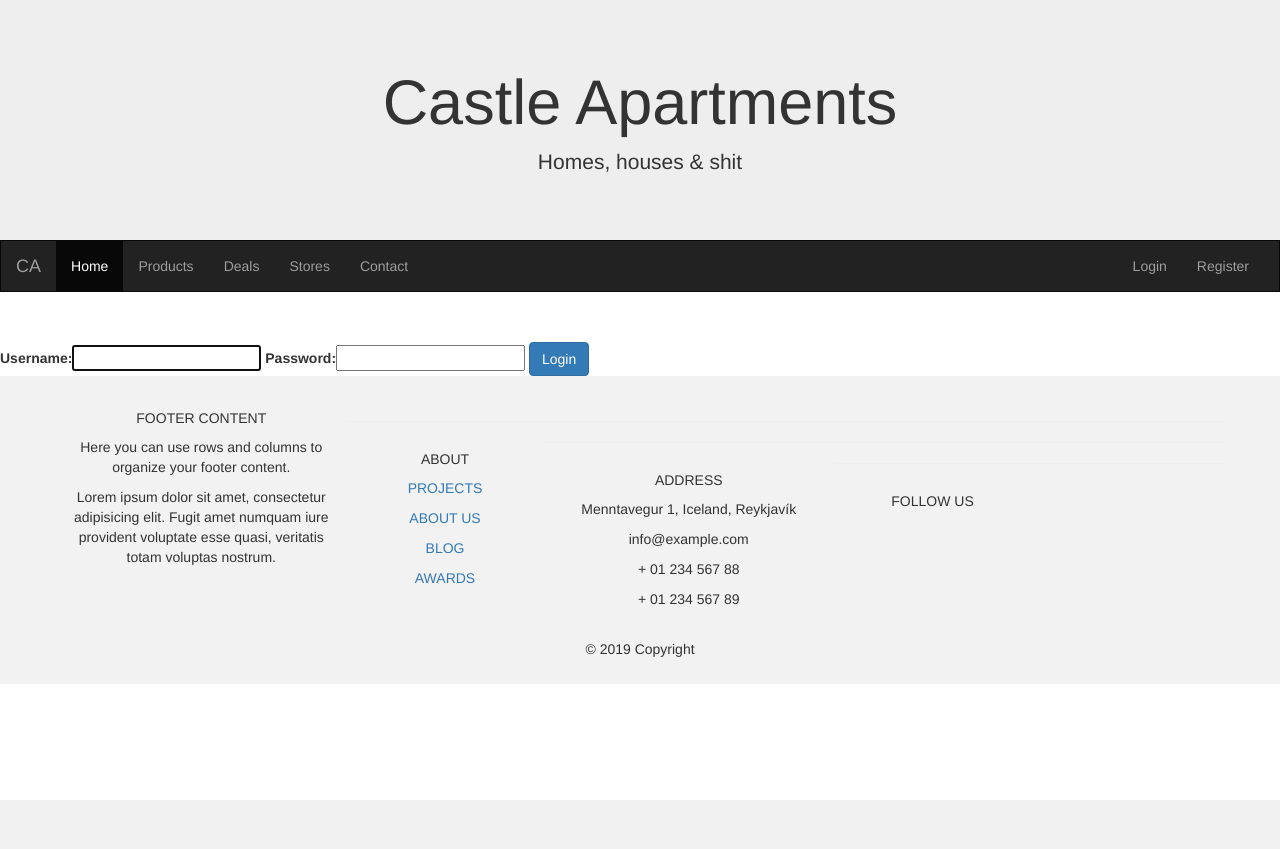
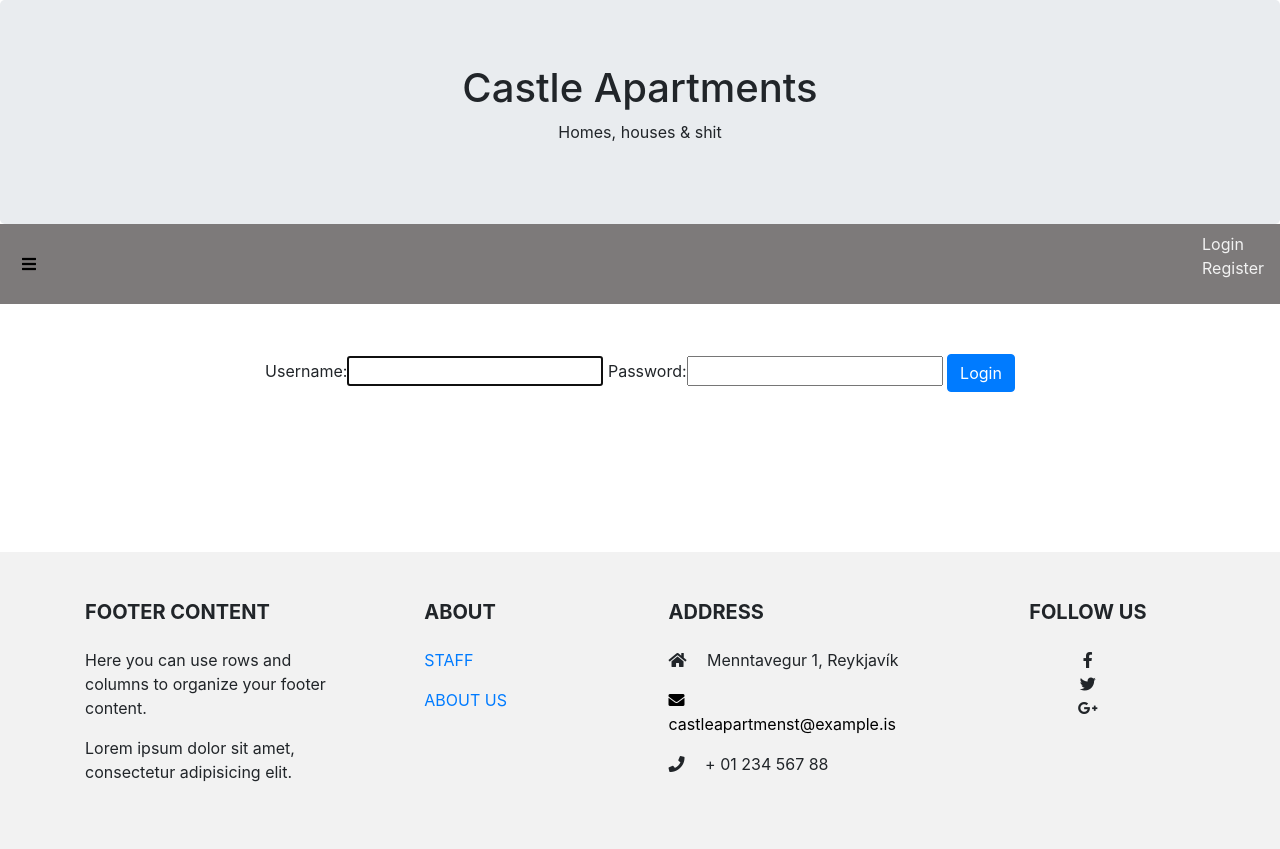
Before and after one commit to GudjonB/Verklegt2, a Django app: page /login in a window 1280 px wide. Before the commit the page ends 800 px from the top, so only its background shows below. Run offline with Django 3.2, Linux system fonts and the light colour scheme; some libraries are stand-ins or nearby versions.

Commit message:
base html meira

```diff
--- a/CastleApartment/urls.py
+++ b/CastleApartment/urls.py
@@ -18,7 +18,7 @@ from django.urls import path, include
 
 urlpatterns = [
     path('', include('Users.urls')),
-    path('Users/', include('Users.urls')),
+    path('users/', include('Users.urls')),
     path('properties/', include('Properties.urls')),
     path('admin/', admin.site.urls)
 ]
--- a/static/css/main.css
+++ b/static/css/main.css
@@ -13,6 +13,7 @@
 footer {
     background-color: #f2f2f2;
     padding: 25px;
+    margin-top: auto;
 }
 .img-responsive {
     width:100%
@@ -31,3 +32,32 @@ footer {
     border-bottom: 1px #7d7a7a;
     box-shadow: 0 1px 0 0;
 }
+.bodyBlock {
+    text-align: center;
+}
+.navbar{
+    background-color: #7d7a7a;
+}
+
+li > a {
+    color: #f2f2f2;
+}
+.mail{
+    color: black;
+}
+.form-horizontal{
+    margin-bottom: 10em;
+}
+.navbar-toggle{
+    background-color: #7d7a7a;
+    border:none;
+}
+
+.btn-floating{
+    background-color: #f2f2f2;
+    border:none;
+}
+
+ul {
+  list-style-type: none;
+}
--- a/templates/base.html
+++ b/templates/base.html
@@ -6,11 +6,15 @@
     <meta name="viewport" content="width=device-width, initial-scale=1, shrink-to-fit=no">
 
     <!-- Bootstrap CSS -->
-    <link rel="stylesheet" href="https://maxcdn.bootstrapcdn.com/bootstrap/3.4.0/css/bootstrap.min.css">
+    <!--<link rel="stylesheet" href="https://maxcdn.bootstrapcdn.com/bootstrap/3.4.0/css/bootstrap.min.css">
+    -->
+
+    <link rel="stylesheet" href="https://use.fontawesome.com/releases/v5.8.1/css/all.css" integrity="sha384-50oBUHEmvpQ+1lW4y57PTFmhCaXp0ML5d60M1M7uH2+nqUivzIebhndOJK28anvf" crossorigin="anonymous">
+
     <script src="https://ajax.googleapis.com/ajax/libs/jquery/3.4.0/jquery.min.js"></script>
     <script src="https://maxcdn.bootstrapcdn.com/bootstrap/3.4.0/js/bootstrap.min.js"></script>
-    <!--<link rel="stylesheet" href="https://stackpath.bootstrapcdn.com/bootstrap/4.3.1/css/bootstrap.min.css" integrity="sha384-ggOyR0iXCbMQv3Xipma34MD+dH/1fQ784/j6cY/iJTQUOhcWr7x9JvoRxT2MZw1T" crossorigin="anonymous">
-    -->
+    <link rel="stylesheet" href="https://stackpath.bootstrapcdn.com/bootstrap/4.3.1/css/bootstrap.min.css" integrity="sha384-ggOyR0iXCbMQv3Xipma34MD+dH/1fQ784/j6cY/iJTQUOhcWr7x9JvoRxT2MZw1T" crossorigin="anonymous">
+
     {% load static %}
     <link rel="stylesheet"  href="{% static  'css/main.css' %}">
     <script src="{% static 'js/main.js' %}"></script>
@@ -26,28 +30,26 @@
         <p>Homes, houses & shit</p>
     </div>
 </div>
-<nav class="navbar navbar-inverse">
-  <div class="container-fluid">
+
+
+<nav class="navbar">
+
         <div class="navbar-header">
             <button type="button" class="navbar-toggle" data-toggle="collapse" data-target="#myNavbar">
-        <span class="icon-bar"></span>
-        <span class="icon-bar"></span>
-        <span class="icon-bar"></span>
+                <span class="icon-bar"><i class="fas fa-bars"></i></span>
             </button>
-      <a class="navbar-brand" href="#">CA</a>
         </div>
         <div class="collapse navbar-collapse" id="myNavbar">
             <ul class="nav navbar-nav">
-        <li class="active"><a href="#">Home</a></li>
-        <li><a href="#">Products</a></li>
-        <li><a href="#">Deals</a></li>
+                <li><a href="{% url 'users-index' %}">Home</a></li>
+                <li><a href="{% url 'users-index' %}">Properties</a></li>
+                <li><a href="#">Open Houses</a></li>
+
                 <li><a href="#">Stores</a></li>
                 <li><a href="#">Contact</a></li>
             </ul>
-
-
-
-      <ul class="nav navbar-nav navbar-right">
+        </div>
+            <ul class="nav-right">
                 {% if user.is_authenticated %}
                     <!-- profile -->
                     <li><a href="{% url 'logout' %}">Logout</a></li>
@@ -56,16 +58,15 @@
                     <li><a href="{% url 'register' %}">Register</a></li>
                 {% endif %}
             </ul>
-    </div>
-  </div>
+
 </nav>
 
-
+<div class="bodyBlock">
     {% block content %}
 
 
     {% endblock %}
-
+</div>
 <!-- Footer -->
 <footer class="page-footer font-small mdb-color lighten-3 pt-4">
 
@@ -81,9 +82,7 @@
                 <!-- Content -->
                 <h5 class="font-weight-bold text-uppercase mb-4">Footer Content</h5>
                 <p>Here you can use rows and columns to organize your footer content.</p>
-        <p>Lorem ipsum dolor sit amet, consectetur adipisicing elit. Fugit amet numquam iure provident voluptate
-          esse
-          quasi, veritatis totam voluptas nostrum.</p>
+                <p>Lorem ipsum dolor sit amet, consectetur adipisicing elit.</p>
 
             </div>
             <hr class="clearfix w-100 d-md-none">
@@ -93,7 +92,7 @@
                 <ul class="list-unstyled">
                     <li>
                         <p>
-              <a href="#!">PROJECTS</a>
+                            <a href="#!">STAFF</a>
                         </p>
                     </li>
                     <li>
@@ -101,16 +100,8 @@
                             <a href="#!">ABOUT US</a>
                         </p>
                     </li>
-          <li>
-            <p>
-              <a href="#!">BLOG</a>
-            </p>
-          </li>
-          <li>
-            <p>
-              <a href="#!">AWARDS</a>
-            </p>
-          </li>
+
+
                 </ul>
 
             </div>
@@ -127,19 +118,15 @@
                 <ul class="list-unstyled">
                     <li>
                         <p>
-              <i class="fas fa-home mr-3"></i> Menntavegur 1, Iceland, Reykjavík</p>
+                            <i class="fas fa-home mr-3"></i> Menntavegur 1, Reykjavík</p>
                     </li>
                     <li>
                         <p>
-              <i class="fas fa-envelope mr-3"></i> info@example.com</p>
+                            <a href = "mailto: castleapartments@example.is" class="mail"> <i class="fas fa-envelope mr-3"></i> castleapartmenst@example.is</a></p>
                     </li>
                     <li>
                         <p>
                             <i class="fas fa-phone mr-3"></i> + 01 234 567 88</p>
-          </li>
-          <li>
-            <p>
-              <i class="fas fa-print mr-3"></i> + 01 234 567 89</p>
                     </li>
                 </ul>
 
@@ -155,15 +142,11 @@
                 <h5 class="font-weight-bold text-uppercase mb-4">Follow Us</h5>
 
                 <!-- Facebook -->
-        <a type="button" class="btn-floating btn-fb"><i class="fab fa-facebook-f"></i></a>
-        <a type="button" class="btn-floating btn-tw"><i class="fab fa-twitter"></i></a>
+                <a type="button" class="btn-floating btn-fb"><i class="fab fa-facebook-f"></i></a><br/>
+                <a type="button" class="btn-floating btn-tw"><i class="fab fa-twitter"></i></a><br/>
                 <a type="button" class="btn-floating btn-gplus"><i class="fab fa-google-plus-g"></i></a>
-        <a type="button" class="btn-floating btn-dribbble"><i class="fab fa-dribbble"></i></a>
             </div>
         </div>
-  </div>
-    <br/>
-  <div class="footer-copyright text-center py-3">© 2019 Copyright
     </div>
 </footer>
 
```
Lines whose indentation alone changed are shown as unchanged.
